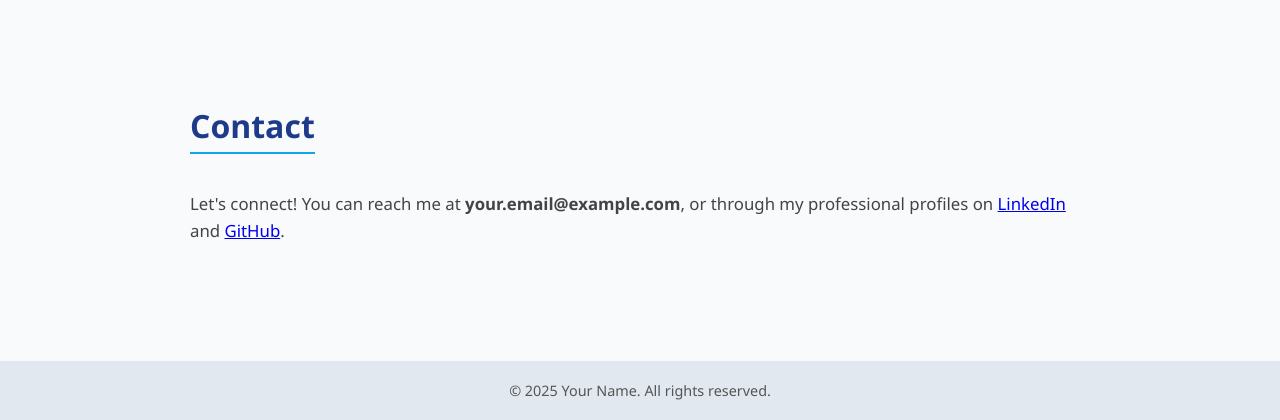
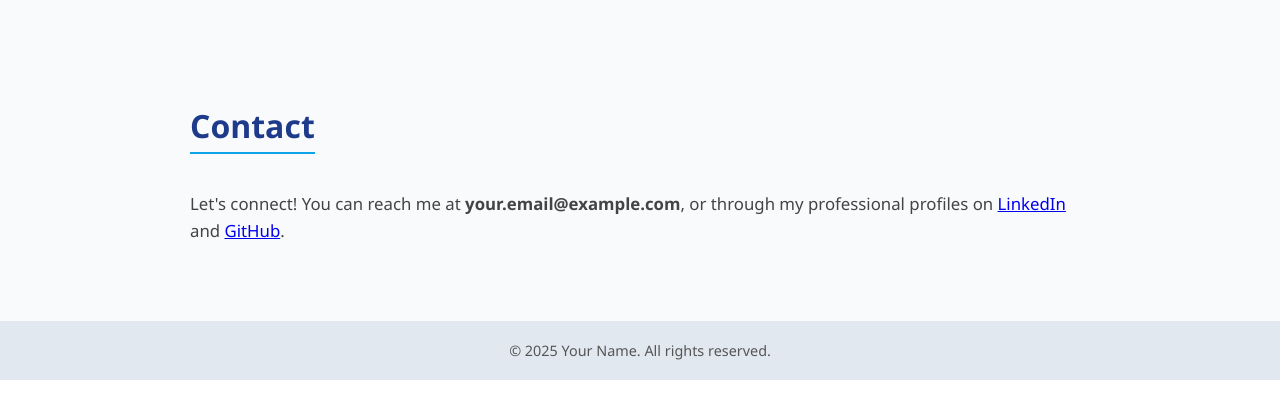
Before and after one commit to roparon/Flask_Task_App, a Flask app: template app/templates/griev.html in a window 1280 px wide. Shown: the part 1523-1943 px from the top of the page. After the commit the page ends 1903 px from the top, so only its background shows below. Run offline with Flask 3, Linux system fonts and the light colour scheme; the template is opened without the code that fills it, so the values that code supplies are empty.

Commit message:
innitial commit

```diff
--- a/app/templates/griev.html
+++ b/app/templates/griev.html
@@ -14,15 +14,22 @@
       --nav-bg: #1e293b;
     }
 
-    html {
-      scroll-behavior: smooth;
-    }
-
-    body {
+    html, body {
+      height: 100%;
       margin: 0;
       font-family: 'Segoe UI', sans-serif;
       background-color: var(--bg-color);
       color: var(--text-color);
+      display: flex;
+      flex-direction: column;
+    }
+
+    main {
+      flex: 1;
+    }
+
+    html {
+      scroll-behavior: smooth;
     }
 
     nav {
@@ -101,7 +108,6 @@
       background-color: #e2e8f0;
       font-size: 0.9em;
       color: #555;
-      margin-top: 40px;
     }
 
     @media (max-width: 600px) {
@@ -132,6 +138,7 @@
     <a href="#contact">Contact</a>
   </nav>
 
+  <main>
     <header>
       <h1>Welcome to My Professional Page</h1>
       <p>Your trusted partner for digital solutions</p>
@@ -177,6 +184,7 @@
         my professional profiles on <a href="#">LinkedIn</a> and <a href="#">GitHub</a>.
       </p>
     </section>
+  </main>
 
   <footer>
     &copy; 2025 Your Name. All rights reserved.
```
Lines whose indentation alone changed are shown as unchanged.
